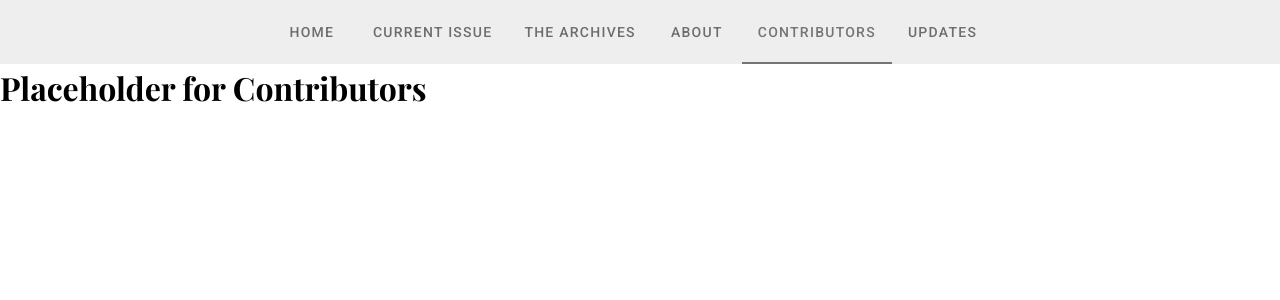
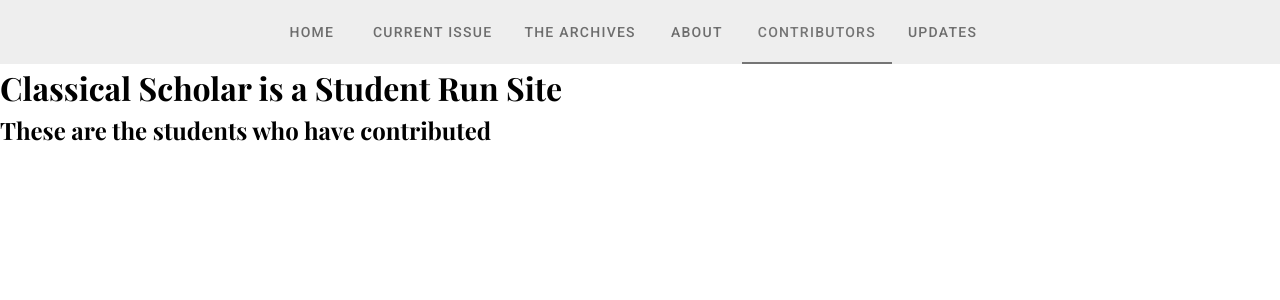
Before and after one commit to benjamindobbs/classical-scholar, a Nuxt app: page /contributers in a window 1280 px wide. Shown: the top 300 px of the page. Built offline with nearby package versions, Linux system fonts and the light colour scheme; a web font is replaced by a local one.

Commit message:
Changed the header for contributers

```diff
--- a/pages/contributers.vue
+++ b/pages/contributers.vue
@@ -1,7 +1,8 @@
 <template>
 <v-app>
     <v-main>
-    <h1 style="color:black;"> Placeholder for Contributors </h1>
+    <h1 style="color:black;"> Classical Scholar is a Student Run Site </h1>
+    <h2 class="subheading;"> These are the students who have contributed </h2>
     </v-main>
 </v-app>
 </template>
```
